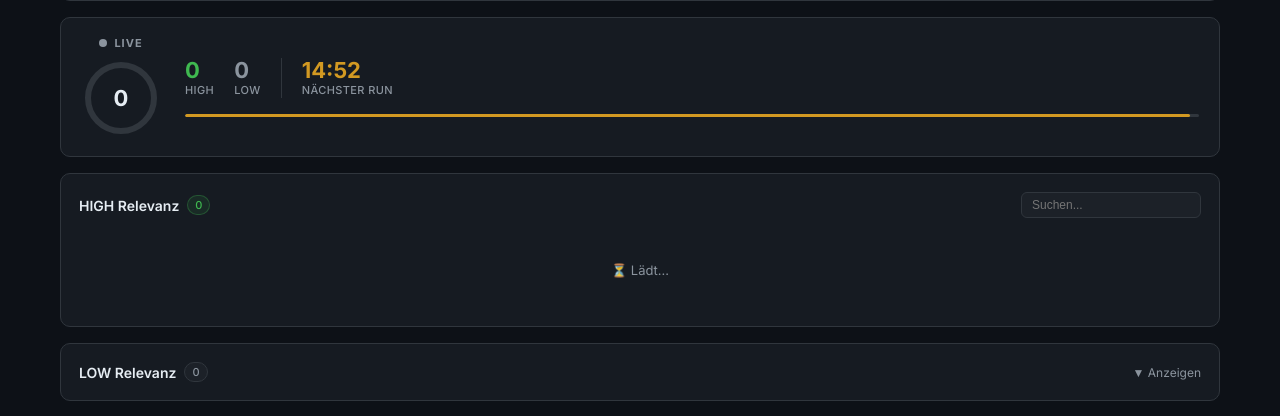
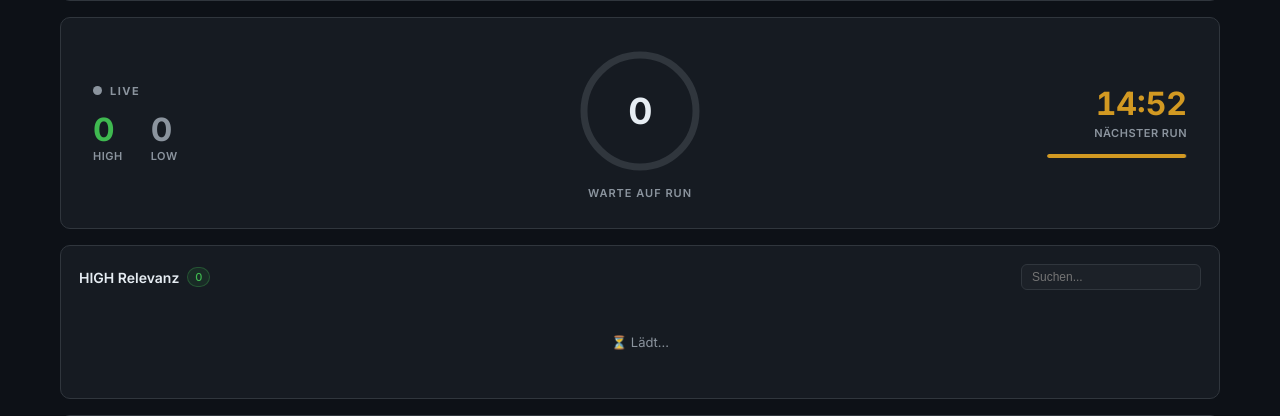
Before and after one commit to liqas222/swisstoday, a Flask app: template templates/dashboard.html in a window 1280 px wide. Shown: the part 454-870 px from the top of the page. Run offline with Flask 3, Linux system fonts and the light colour scheme; the template is opened without the code that fills it, so the values that code supplies are empty.

Commit message:
redesign: live panel full-width, big centered ring, HIGH/LOW left, countdown right

```diff
--- a/templates/dashboard.html
+++ b/templates/dashboard.html
@@ -177,44 +177,54 @@ td a:hover { color: var(--blue); }
 /* Footer */
 footer { text-align: center; padding: 16px; color: var(--muted); font-size: 11px; border-top: 1px solid var(--border); margin-top: 4px; display: flex; justify-content: center; gap: 20px; }
 
-/* Live panel (inline, above HIGH items) */
+/* Live panel */
 .live-panel {
   background: var(--card); border: 1px solid var(--border); border-radius: 10px;
-  padding: 18px 20px; display: flex; align-items: center; gap: 24px;
+  padding: 28px 32px; display: grid;
+  grid-template-columns: 1fr auto 1fr;
+  align-items: center; gap: 0;
+  transition: border-color 0.3s;
 }
-.live-panel.scanning { border-color: rgba(63,185,80,0.4); }
+.live-panel.scanning { border-color: rgba(63,185,80,0.5); background: rgba(63,185,80,0.03); }
 
-.live-dot-wrap { display: flex; align-items: center; gap: 7px; }
-.live-dot { width: 8px; height: 8px; border-radius: 50%; background: var(--muted); flex-shrink: 0; }
+/* left side */
+.lp-left { display: flex; flex-direction: column; align-items: flex-start; gap: 16px; }
+.live-dot-wrap { display: flex; align-items: center; gap: 8px; }
+.live-dot { width: 9px; height: 9px; border-radius: 50%; background: var(--muted); flex-shrink: 0; }
 .live-dot.active { background: var(--green); animation: pulse 1.2s infinite; }
-.live-label { font-size: 11px; font-weight: 700; letter-spacing: 1px; color: var(--muted); text-transform: uppercase; }
+.live-label { font-size: 11px; font-weight: 700; letter-spacing: 1.5px; color: var(--muted); text-transform: uppercase; }
 .live-label.active { color: var(--green); }
+.lp-counts { display: flex; gap: 28px; }
+.lp-count { display: flex; flex-direction: column; gap: 3px; }
+.lp-val { font-size: 32px; font-weight: 700; line-height: 1; transition: color 0.3s; }
+.lp-val.lc-high { color: var(--green); }
+.lp-val.lc-low  { color: var(--muted); }
+.lp-lbl { font-size: 11px; color: var(--muted); font-weight: 600; text-transform: uppercase; letter-spacing: 0.5px; }
 
-.live-circle-wrap { position: relative; width: 80px; height: 80px; flex-shrink: 0; }
+/* center circle */
+.lp-center { display: flex; flex-direction: column; align-items: center; gap: 10px; padding: 0 40px; }
+.live-circle-wrap { position: relative; width: 130px; height: 130px; }
 .live-circle-wrap svg { position: absolute; top: 0; left: 0; transform: rotate(-90deg); }
-.live-ring-bg { fill: none; stroke: var(--border); stroke-width: 6; }
-.live-ring { fill: none; stroke: var(--border); stroke-width: 6; stroke-linecap: round; transition: stroke-dashoffset 0.4s ease, stroke 0.3s; }
-.live-ring.scanning { stroke: var(--green); }
+.live-ring-bg { fill: none; stroke: var(--border); stroke-width: 7; }
+.live-ring { fill: none; stroke: var(--border); stroke-width: 7; stroke-linecap: round; transition: stroke-dashoffset 0.5s ease, stroke 0.4s; }
+.live-ring.scanning { stroke: var(--green); filter: drop-shadow(0 0 6px rgba(63,185,80,0.5)); }
+@keyframes spin-ping {
+  0% { transform: rotate(-90deg) scale(1); }
+  50% { transform: rotate(-90deg) scale(1.04); }
+  100% { transform: rotate(-90deg) scale(1); }
+}
+.live-ring.scanning { animation: spin-ping 2s ease-in-out infinite; }
 .live-num {
   position: absolute; inset: 0; display: flex; align-items: center; justify-content: center;
-  font-size: 22px; font-weight: 700; color: var(--text);
+  font-size: 36px; font-weight: 700; color: var(--text); letter-spacing: -1px;
 }
+.live-sublabel { font-size: 11px; color: var(--muted); text-transform: uppercase; letter-spacing: 1px; font-weight: 600; }
 
-.live-right { display: flex; flex-direction: column; gap: 10px; flex: 1; }
-.live-top-row { display: flex; align-items: center; gap: 10px; }
-.live-counts { display: flex; gap: 20px; }
-.live-count { display: flex; flex-direction: column; gap: 2px; }
-.lc-val { font-size: 22px; font-weight: 700; line-height: 1; }
-.lc-lbl { font-size: 11px; color: var(--muted); font-weight: 500; text-transform: uppercase; letter-spacing: 0.4px; }
-.lc-high { color: var(--green); }
-.lc-low  { color: var(--muted); }
-
-.live-divider { width: 1px; height: 40px; background: var(--border); }
-
-.live-countdown { display: flex; flex-direction: column; gap: 2px; }
-.lcd-val { font-size: 22px; font-weight: 700; color: var(--yellow); line-height: 1; }
-.lcd-lbl { font-size: 11px; color: var(--muted); font-weight: 500; text-transform: uppercase; letter-spacing: 0.4px; }
-.lcd-bar { height: 3px; background: var(--border); border-radius: 2px; margin-top: 6px; overflow: hidden; }
+/* right side */
+.lp-right { display: flex; flex-direction: column; align-items: flex-end; gap: 6px; }
+.lcd-val { font-size: 32px; font-weight: 700; color: var(--yellow); line-height: 1; font-variant-numeric: tabular-nums; }
+.lcd-lbl { font-size: 11px; color: var(--muted); font-weight: 600; text-transform: uppercase; letter-spacing: 0.5px; }
+.lcd-bar { width: 140px; height: 4px; background: var(--border); border-radius: 2px; margin-top: 8px; overflow: hidden; }
 .lcd-bar-fill { height: 100%; background: var(--yellow); border-radius: 2px; transition: width 1s linear; }
 
 @media(max-width:768px) {
@@ -259,38 +269,41 @@ footer { text-align: center; padding: 16px; color: var(--muted); font-size: 11px
 
   <!-- Live Panel -->
   <div class="live-panel" id="live-panel">
-    <div style="display:flex;flex-direction:column;align-items:center;gap:8px">
+    <!-- Left: status + counters -->
+    <div class="lp-left">
       <div class="live-dot-wrap">
         <div class="live-dot" id="live-dot"></div>
         <span class="live-label" id="live-label">LIVE</span>
       </div>
+      <div class="lp-counts">
+        <div class="lp-count">
+          <div class="lp-val lc-high" id="live-high">0</div>
+          <div class="lp-lbl">HIGH</div>
+        </div>
+        <div class="lp-count">
+          <div class="lp-val lc-low" id="live-low">0</div>
+          <div class="lp-lbl">LOW</div>
+        </div>
+      </div>
+    </div>
+
+    <!-- Center: ring -->
+    <div class="lp-center">
       <div class="live-circle-wrap">
-        <svg viewBox="0 0 80 80" width="80" height="80">
-          <circle class="live-ring-bg" cx="40" cy="40" r="33"/>
-          <circle class="live-ring" id="live-ring" cx="40" cy="40" r="33"
-            stroke-dasharray="207.3" stroke-dashoffset="207.3"/>
+        <svg viewBox="0 0 130 130" width="130" height="130">
+          <circle class="live-ring-bg" cx="65" cy="65" r="56"/>
+          <circle class="live-ring" id="live-ring" cx="65" cy="65" r="56"
+            stroke-dasharray="351.9" stroke-dashoffset="351.9"/>
         </svg>
         <div class="live-num" id="live-num">0</div>
       </div>
+      <div class="live-sublabel" id="live-sublabel">Warte auf Run</div>
     </div>
-    <div class="live-right">
-      <div style="display:flex;align-items:center;gap:20px">
-        <div class="live-counts">
-          <div class="live-count">
-            <div class="lc-val lc-high" id="live-high">0</div>
-            <div class="lc-lbl">HIGH</div>
-          </div>
-          <div class="live-count">
-            <div class="lc-val lc-low" id="live-low">0</div>
-            <div class="lc-lbl">LOW</div>
-          </div>
-        </div>
-        <div class="live-divider"></div>
-        <div class="live-countdown">
-          <div class="lcd-val" id="lcd-val">—</div>
-          <div class="lcd-lbl">Nächster Run</div>
-        </div>
-      </div>
+
+    <!-- Right: countdown -->
+    <div class="lp-right">
+      <div class="lcd-val" id="lcd-val">—</div>
+      <div class="lcd-lbl">Nächster Run</div>
       <div class="lcd-bar"><div class="lcd-bar-fill" id="lcd-fill" style="width:100%"></div></div>
     </div>
   </div>
@@ -551,7 +564,7 @@ async function fetchLog() {
 
 // ── Live panel ───────────────────────────────────────────────────────────
 let liveScanned = 0, liveHigh = 0, liveLow = 0, liveRunning = false, liveResetTimer = null;
-const RING_CIRC = 207.3;
+const RING_CIRC = 351.9;
 
 // Countdown to next run (15 min interval)
 let nextRunSecs = 900, runInterval = 900;
@@ -581,14 +594,14 @@ function syncCountdownFromLastRun(lastRunAt) {
 setInterval(updateCountdown, 1000);
 
 function setLiveActive(on) {
-  liveRunning = on;
   document.getElementById('live-dot').className = 'live-dot' + (on ? ' active' : '');
   document.getElementById('live-label').className = 'live-label' + (on ? ' active' : '');
   document.getElementById('live-ring').className = 'live-ring' + (on ? ' scanning' : '');
+  document.getElementById('live-sublabel').textContent = on ? 'Scannt...' : (liveScanned > 0 ? 'Run abgeschlossen' : 'Warte auf Run');
 }
 
 function updateLiveCircle() {
-  const max = Math.max(liveScanned, 20);
+  const max = Math.max(liveScanned, 30);
   const pct = liveScanned / max;
   const offset = RING_CIRC - pct * RING_CIRC;
   document.getElementById('live-ring').style.strokeDashoffset = offset;
```
